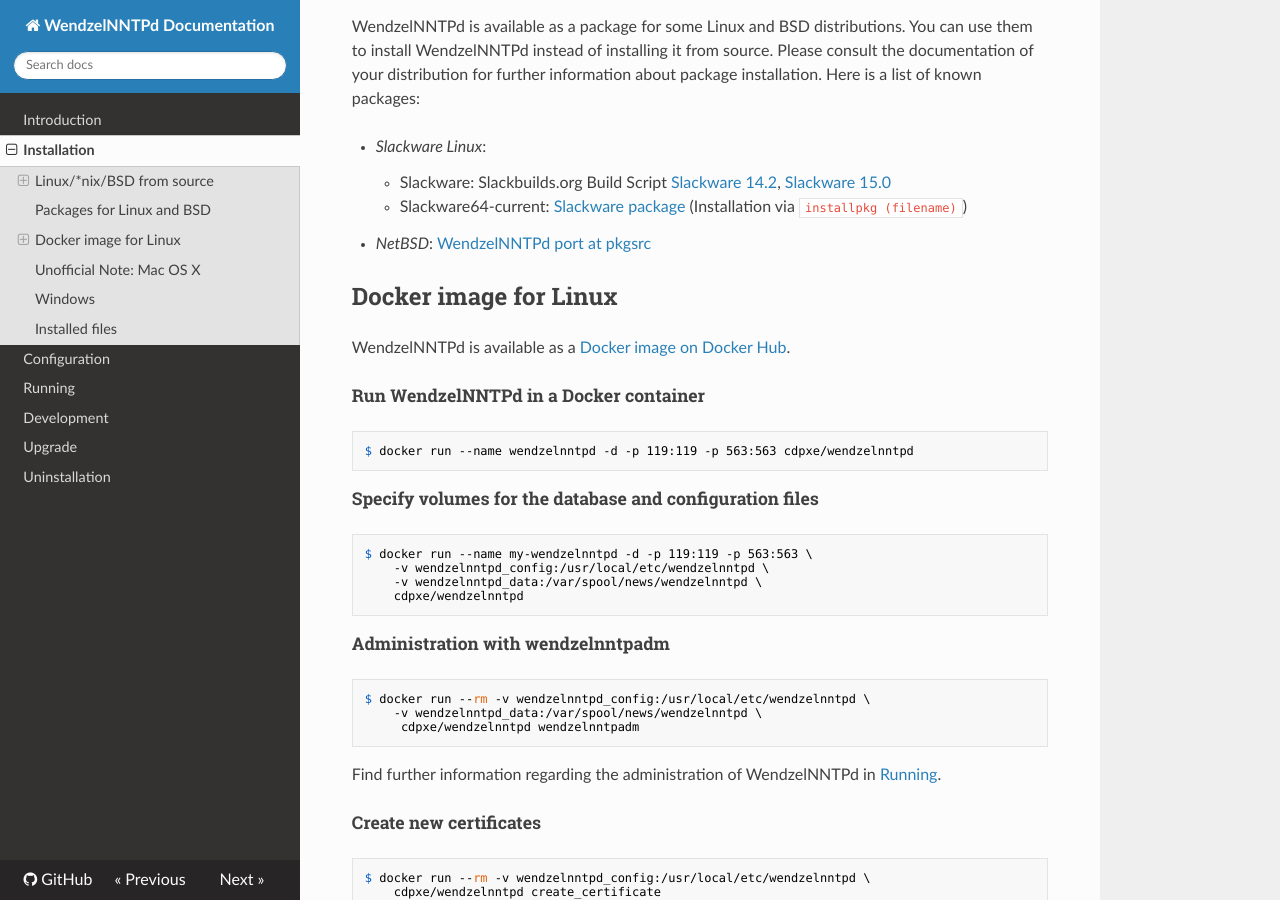
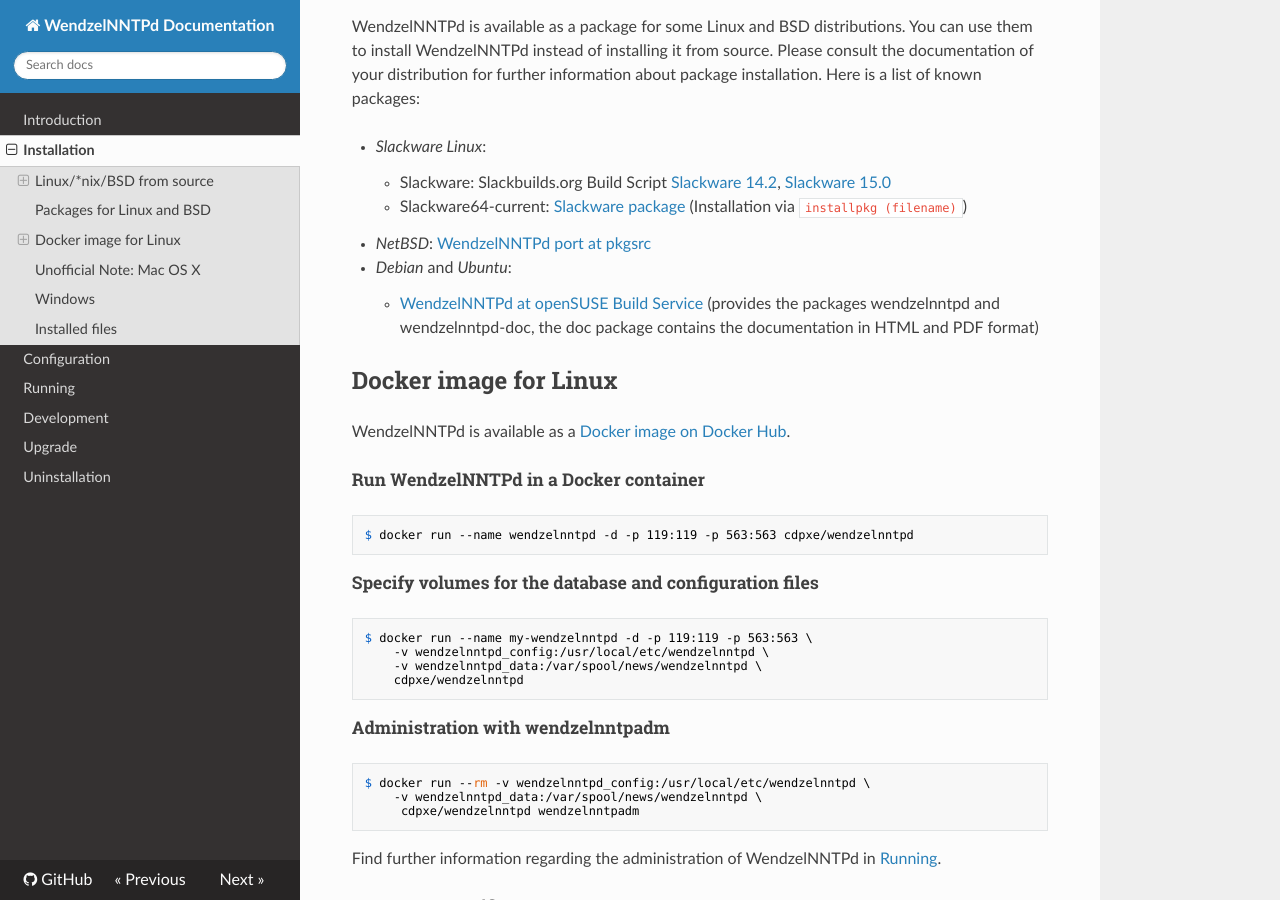
Before and after one commit to cdpxe/WendzelNNTPd, an MkDocs documentation site: the page built from docs/docs/install.md, in a window 1280 px wide and 900 px high, scrolled down 2370 px. Built offline with MkDocs 1.6.1, drawn with Linux system fonts in a browser that asks for light colours; nearby versions of some CDN libraries.

Commit message:
Add links to the debian and ubuntu package at openSUSE Build Service to README.md and install.md

```diff
--- a/docs/docs/install.md
+++ b/docs/docs/install.md
@@ -114,6 +114,9 @@
     - Slackware: Slackbuilds.org Build Script [Slackware 14.2](https://slackbuilds.org/repository/14.2/network/wendzelnntpd/), [Slackware 15.0](https://slackbuilds.org/repository/15.0/network/wendzelnntpd/?search=wendzelnntpd)
     - Slackware64-current: [Slackware package](https://sourceforge.net/projects/wendzelnntpd/files/v2.1.3/slackware64-current-package/) (Installation via `installpkg (filename)`)
 - *NetBSD*: [WendzelNNTPd port at pkgsrc](https://pkgsrc.se/wip/wendzelnntpd)
+- *Debian* and *Ubuntu*:
+    - [WendzelNNTPd at openSUSE Build Service](https://software.opensuse.org/download.html?project=home%3Acdpxe%3Awendzelnntpd&package=wendzelnntpd)
+    (provides the packages wendzelnntpd and wendzelnntpd-doc, the doc package contains the documentation in HTML and PDF format)
 
 ## Docker image for Linux
 
```
Also changed, not shown: README.md.
